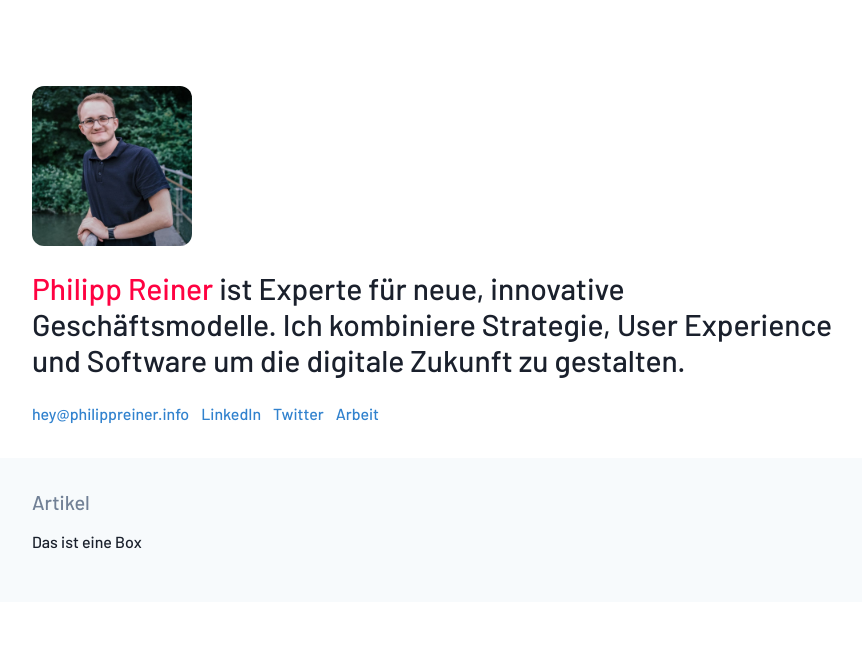
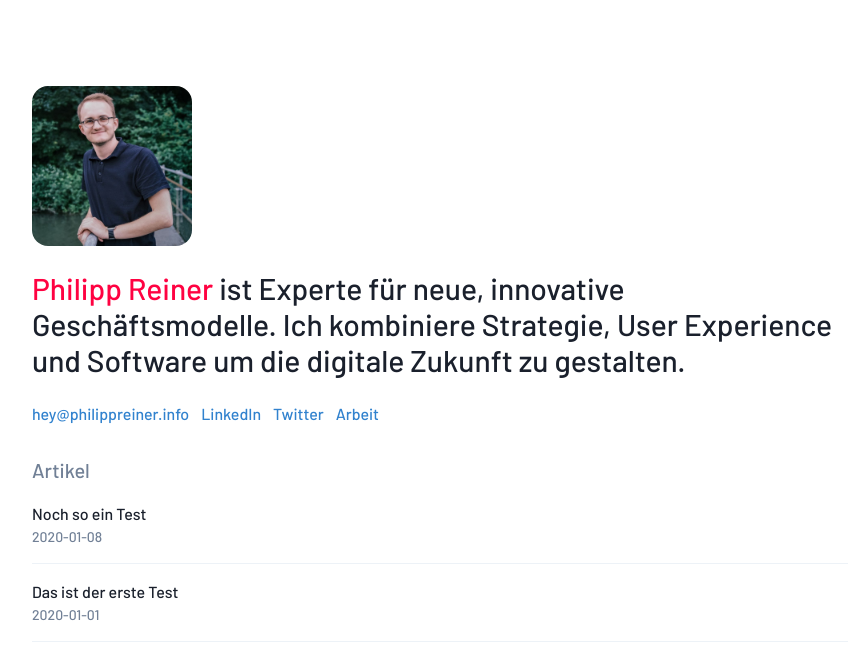
Before and after one commit to philippreiner/website, a Next.js app: page / in a window 1280 px wide. Shown: the top 660 px of the page, without its empty margins (200-1062 px from the left). Built offline with nearby package versions, Linux system fonts and the light colour scheme.

Commit message:
Blog Routing

```diff
--- /dev/null
+++ b/_blog/test-a.md
@@ -0,0 +1,11 @@
+---
+title: 'Das ist der erste Test'
+date: '2020-01-01'
+---
+
+Next.js has two forms of pre-rendering: **Static Generation** and **Server-side Rendering**. The difference is in **when** it generates the HTML for a page.
+
+- **Static Generation** is the pre-rendering method that generates the HTML at **build time**. The pre-rendered HTML is then _reused_ on each request.
+- **Server-side Rendering** is the pre-rendering method that generates the HTML on **each request**.
+
+Importantly, Next.js lets you **choose** which pre-rendering form to use for each page. You can create a "hybrid" Next.js app by using Static Generation for most pages and using Server-side Rendering for others.
--- /dev/null
+++ b/_blog/test-b.md
@@ -0,0 +1,11 @@
+---
+title: 'Noch so ein Test'
+date: '2020-01-08'
+---
+
+Next.js has two forms of pre-rendering: **Static Generation** and **Server-side Rendering**. The difference is in **when** it generates the HTML for a page.
+
+- **Static Generation** is the pre-rendering method that generates the HTML at **build time**. The pre-rendered HTML is then _reused_ on each request.
+- **Server-side Rendering** is the pre-rendering method that generates the HTML on **each request**.
+
+Importantly, Next.js lets you **choose** which pre-rendering form to use for each page. You can create a "hybrid" Next.js app by using Static Generation for most pages and using Server-side Rendering for others.
--- /dev/null
+++ b/lib/posts.js
@@ -0,0 +1,84 @@
+import fs from 'fs'
+import path from 'path'
+import matter from 'gray-matter'
+import remark from 'remark'
+import html from 'remark-html'
+
+
+const postsDirectory = path.join(process.cwd(), '_blog')
+
+export function getSortedPostsData() {
+  // Get file names under /posts
+  const fileNames = fs.readdirSync(postsDirectory)
+  const allPostsData = fileNames.map(fileName => {
+    // Remove ".md" from file name to get id
+    const id = fileName.replace(/\.md$/, '')
+
+    // Read markdown file as string
+    const fullPath = path.join(postsDirectory, fileName)
+    const fileContents = fs.readFileSync(fullPath, 'utf8')
+
+    // Use gray-matter to parse the post metadata section
+    const matterResult = matter(fileContents)
+
+    // Combine the data with the id
+    return {
+      id,
+      ...matterResult.data
+    }
+  })
+  // Sort posts by date
+  return allPostsData.sort((a, b) => {
+    if (a.date < b.date) {
+      return 1
+    } else {
+      return -1
+    }
+  })
+}
+
+export function getAllPostIds() {
+    const fileNames = fs.readdirSync(postsDirectory)
+
+    // Returns an array that looks like this:
+    // [
+    //   {
+    //     params: {
+    //       id: 'ssg-ssr'
+    //     }
+    //   },
+    //   {
+    //     params: {
+    //       id: 'pre-rendering'
+    //     }
+    //   }
+    // ]
+    return fileNames.map(fileName => {
+      return {
+        params: {
+          id: fileName.replace(/\.md$/, '')
+        }
+      }
+    })
+  }
+
+  export async function getPostData(id) {
+    const fullPath = path.join(postsDirectory, `${id}.md`)
+    const fileContents = fs.readFileSync(fullPath, 'utf8')
+
+    // Use gray-matter to parse the post metadata section
+    const matterResult = matter(fileContents)
+
+    // Use remark to convert markdown into HTML string
+    const processedContent = await remark()
+      .use(html)
+      .process(matterResult.content)
+    const contentHtml = processedContent.toString()
+
+    // Combine the data with the id and contentHtml
+    return {
+      id,
+      contentHtml,
+      ...matterResult.data
+    }
+  }
--- a/package.json
+++ b/package.json
@@ -12,8 +12,11 @@
     "@emotion/react": "^11.1.2",
     "@emotion/styled": "^11.0.0",
     "framer-motion": "^2.9.5",
+    "gray-matter": "^4.0.2",
     "next": "10.0.3",
     "react": "17.0.1",
-    "react-dom": "17.0.1"
+    "react-dom": "17.0.1",
+    "remark": "^13.0.0",
+    "remark-html": "^13.0.1"
   }
 }
--- a/pages/index.js
+++ b/pages/index.js
@@ -1,9 +1,27 @@
-import Head from 'next/head'
-import NextLink from 'next/link'
+import Head from "next/head";
+import NextLink from "next/link";
+import NextImage from "next/image";
+import { getSortedPostsData } from '../lib/posts'
 
-import { Box,Text, Grid, GridItem, Link, Stack, Container, Image, Heading} from "@chakra-ui/react"
+import {
+  Box,
+  Text,
+  Link,
+  Stack,
+  Container,
+  Heading,
+} from "@chakra-ui/react";
 
-export default function Home() {
+export async function getStaticProps() {
+  const allPostsData = getSortedPostsData()
+  return {
+    props: {
+      allPostsData
+    }
+  }
+}
+
+export default function Home({ allPostsData }) {
   return (
     <div>
       <Head>
@@ -11,16 +29,25 @@ export default function Home() {
         <link rel="icon" href="/favicon.ico" />
       </Head>
       <Container maxWidth="53em" maxW="xl">
-        <Box pt={["32px","48px","72px","86px"]} >
-          <Image
-            borderRadius="12px"
-            boxSize={["72px","128px","160px"]}
-            src="static/philipp-reiner.jpg"
+        <Box pt={["32px", "48px", "72px", "86px"]}>
+          <Box borderRadius="12px" boxSize={["72px", "128px", "160px"]}>
+            <NextImage
+              width="160"
+              height="160"
+              src="/static/philipp-reiner.jpg"
               alt="Philipp Reiner"
+              className="radius"
             />
+          </Box>
+
           <Box pt="24px">
             <Heading fontWeight="500" as="h1" size="lg">
-            <Text as="span" color="primary">Philipp Reiner</Text> ist Experte für neue, innovative Geschäftsmodelle. Ich kombiniere Strategie, User Experience und Software um die digitale Zukunft zu gestalten.
+              <Text as="span" color="primary">
+                Philipp Reiner
+              </Text>{" "}
+              ist Experte für neue, innovative Geschäftsmodelle. Ich kombiniere
+              Strategie, User Experience und Software um die digitale Zukunft zu
+              gestalten.
             </Heading>
           </Box>
           <Box pt="24px">
@@ -28,10 +55,18 @@ export default function Home() {
               <Link color="blue.500" href="mailto:hey@philippreiner.info">
                 hey@philippreiner.info
               </Link>
-              <Link isExternal color="blue.500" href="https://www.linkedin.com/in/philippreiner/">
+              <Link
+                isExternal
+                color="blue.500"
+                href="https://www.linkedin.com/in/philippreiner/"
+              >
                 LinkedIn
               </Link>
-              <Link isExternal color="blue.500" href="https://www.twitter.com/reiner">
+              <Link
+                isExternal
+                color="blue.500"
+                href="https://www.twitter.com/reiner"
+              >
                 Twitter
               </Link>
               <Link isExternal color="blue.500" href="https://www.planb.net">
@@ -41,26 +76,31 @@ export default function Home() {
           </Box>
         </Box>
 
-      </Container>
-      <Container
-
-      mt={[4,8]}
-      p={[4,4,12]}
-      pt={[4,4,8]}
-      borderRadius={[0,0,"8px"]}
-      maxWidth="57em"
-      maxW="xl"
-      background="gray.50"
-      >
-      <Heading as="h2" pb="4" fontWeight="500" color="gray.500"  size="md">
+        <Box pt={[2, 4, 8]}>
+          <Heading as="h2" pb="1" color="gray.500" fontWeight="500" size="md">
             Artikel
           </Heading>
-      <NextLink href="/posts/first-post" passHref>
+          {allPostsData.map(({ id, title, date}) => (
+            <NextLink href={`/blog/${id}`} passHref>
+            <Box
+              pb="4"
+              pt="4"
+              borderStyle="solid"
+              borderColor="gray.100"
+              borderBottomWidth="1px"
+            >
               <Link>
-                  Das ist eine Box
+                <Text>{title}</Text>
+                <Text color="gray.500" fontSize="sm">
+                  {date}
+                </Text>
               </Link>
+            </Box>
           </NextLink>
+          ))}
+
+        </Box>
       </Container>
     </div>
-  )
+  );
 }
--- a/styles/globals.css
+++ b/styles/globals.css
@@ -25,3 +25,6 @@
        url('/static/fonts/barlow-v5-latin-900.woff2') format('woff2'), /* Chrome 26+, Opera 23+, Firefox 39+ */
        url('/static/fonts/barlow-v5-latin-900.woff') format('woff'); /* Chrome 6+, Firefox 3.6+, IE 9+, Safari 5.1+ */
 }
+.radius {
+  border-radius: 16px;
+}
```
Also changed, not shown: pages/blog/[id].js (added, +38 -0 lines), pages/posts/first-post.js (deleted, +0 -14 lines), 1 other file (tests, documents, lock files or other folders). Lines whose indentation alone changed are shown as unchanged.
